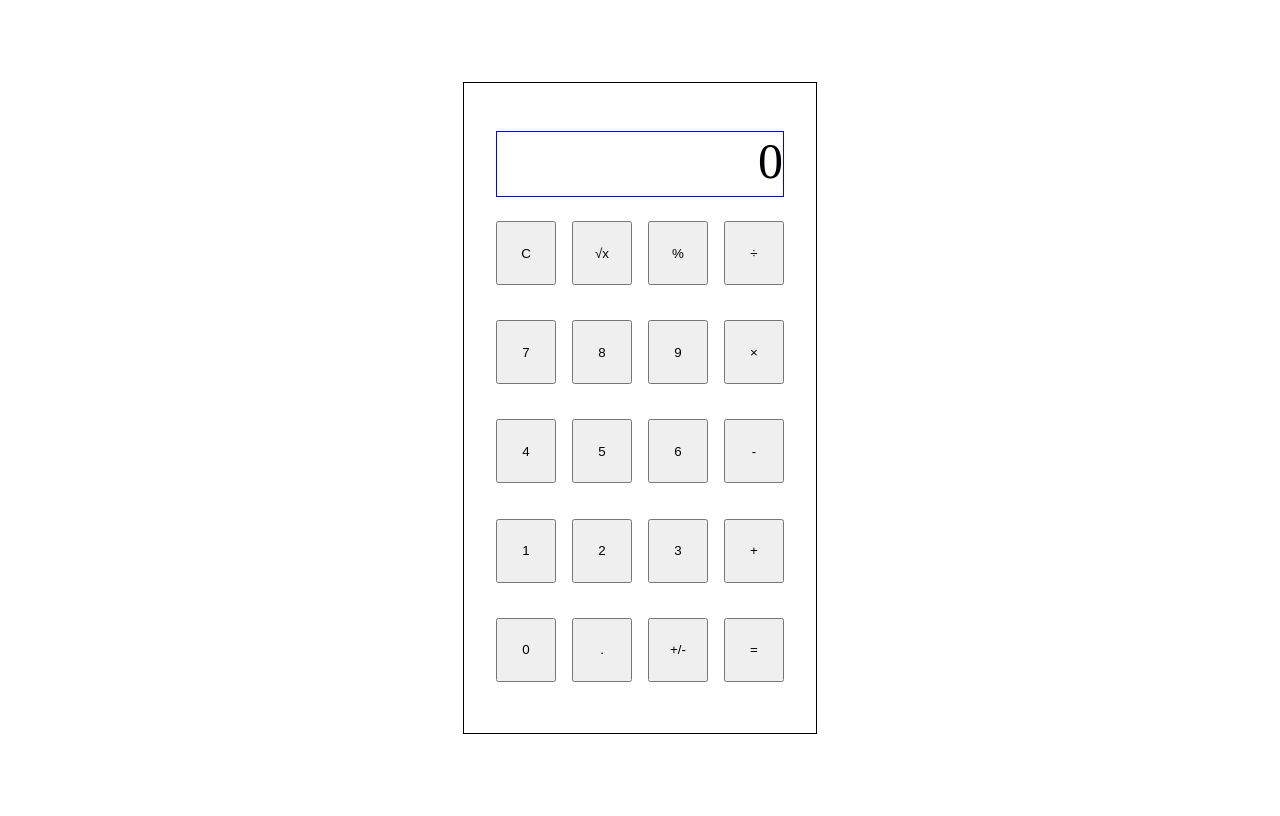
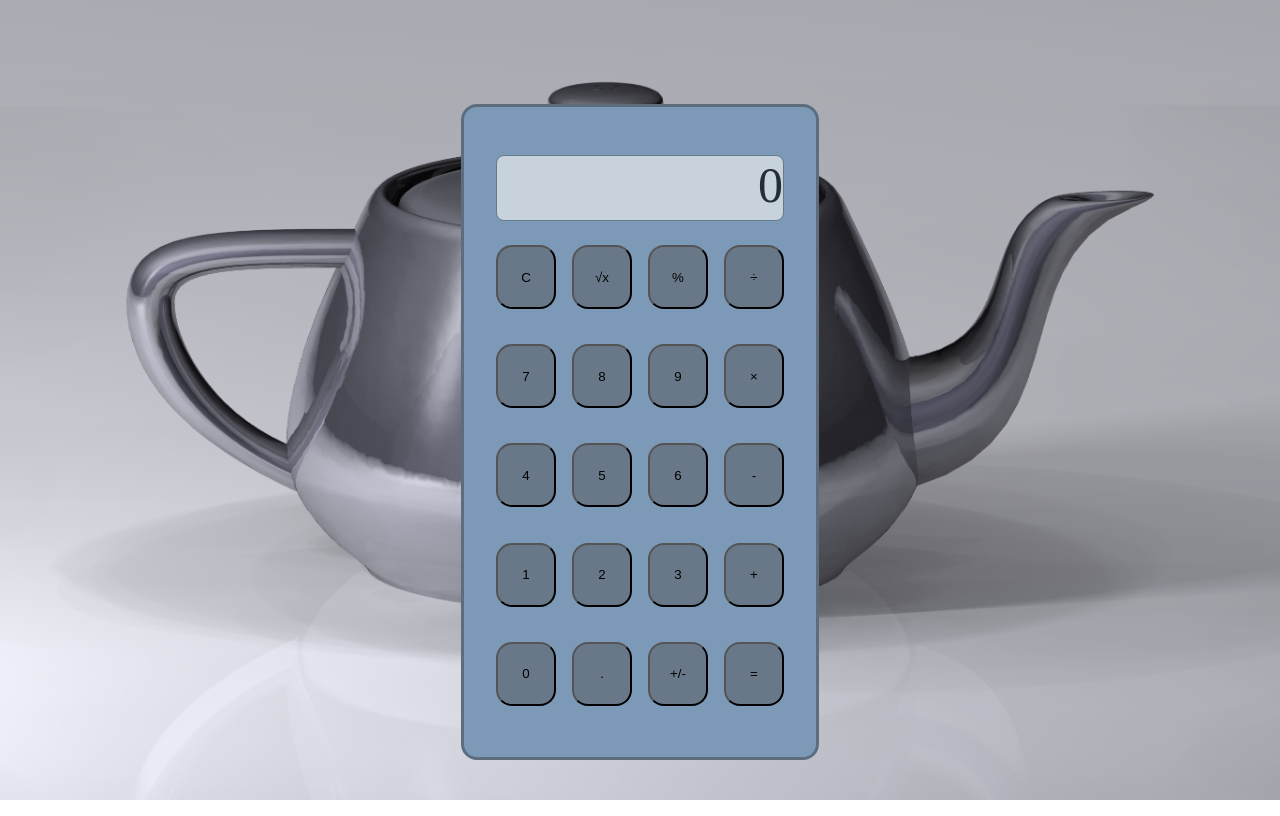
Before and after one commit to chri-ss/Calculator, a plain HTML site: page index.html in a window 1280 px wide. Drawn offline with Linux system fonts and the light colour scheme.

Commit message:
Convert large numbers to exponential and added styling

```diff
--- a/calculator.js
+++ b/calculator.js
@@ -81,9 +81,9 @@ operators.forEach(operator => operator.addEventListener('click', () =>{
         {
             display.textContent = mem[0].toFixed(10 - display.textContent.indexOf('.'));
         }
-        else
+        else if(display.textContent > 99999999999)
         {
-            display.textContent = mem[0].toPrecision(10);
+            display.textContent = mem[0].toExponential(3);
         }
         mem[1] = 1;
     }
@@ -115,21 +115,10 @@ equals.addEventListener('click', () => {
         {
             display.textContent = mem[0].toFixed(10 - display.textContent.indexOf('.'));
         }
-        else
+        else if(display.textContent > 99999999999)
         {
-            display.textContent = mem[0].toPrecision(10);
+            display.textContent = mem[0].toExponential(3);
         }
-
-        /*if(display.textContent.includes('.'))
-        {
-            if(display.textContent.length > 11)
-            {
-                display.textContent = mem[0].toPrecision(10);
-            }
-            let firstPart = display.textContent.slice(0, display.textContent.indexOf('.'));
-            let secondPart = display.textContent.slice(display.textContent.indexOf('.'), 12 - display.textContent.indexOf('.'));
-            display.textContent = firstPart + secondPart;
-        }*/
         input = '0';
         console.log(mem);
         console.log(op);
--- a/index.html
+++ b/index.html
@@ -5,12 +5,16 @@
     <link rel="stylesheet" href="style.css">
 </head>
 <body>
+    <div class="bg"></div>
+    <div class="header">
+
+    </div>
     <div class="container">
         <div id="display">
             <p></p>
         </div>
         <div class="button-container">
-            <button class="clear">C</button>
+            <button class="btn clear">C</button>
             <button class="sqrrt">√x</button>
             <button class="percent">%</button>
             <button class="divide operator">÷</button>
--- a/style.css
+++ b/style.css
@@ -1,8 +1,16 @@
 body {
-    height: 100vh;
+    height: 100%;
     display: grid;
     justify-content: center;
     align-items: center;
+    background-image: url(/images/Utah_teapot_simple_2.png);
+    background-position: center;
+    background-repeat: no-repeat;
+    background-size: cover;
+}
+
+.header {
+    padding: 3rem;
 }
 
 .button-container {
@@ -18,20 +26,27 @@ body {
 
 button {
     height: 4rem;
+    border-radius:  1rem;
+    background-color: #687888;
 }
 
 .container {
-    border: 1px solid black;
+    border:  solid #5D6D7D;
+    border-radius: 1rem;
     padding: 2rem;
     text-align: right;
+    background-color: #7c9ab8;
 }
 
 p {
     height: 4rem;
-    border: 1px solid blue;
+    border: 1px solid #5D6D7D;
+    border-radius:  0.5rem;
     font-size: 50px;
     align-items: grid-end;
     margin: 0;
     margin-bottom: 1.5rem;
     margin-top: 1rem;
+    background-color:#E7EBEE;
+    opacity: 0.7;
 }
```
Also changed, not shown: images/Utah_teapot_simple_2.png (added).
